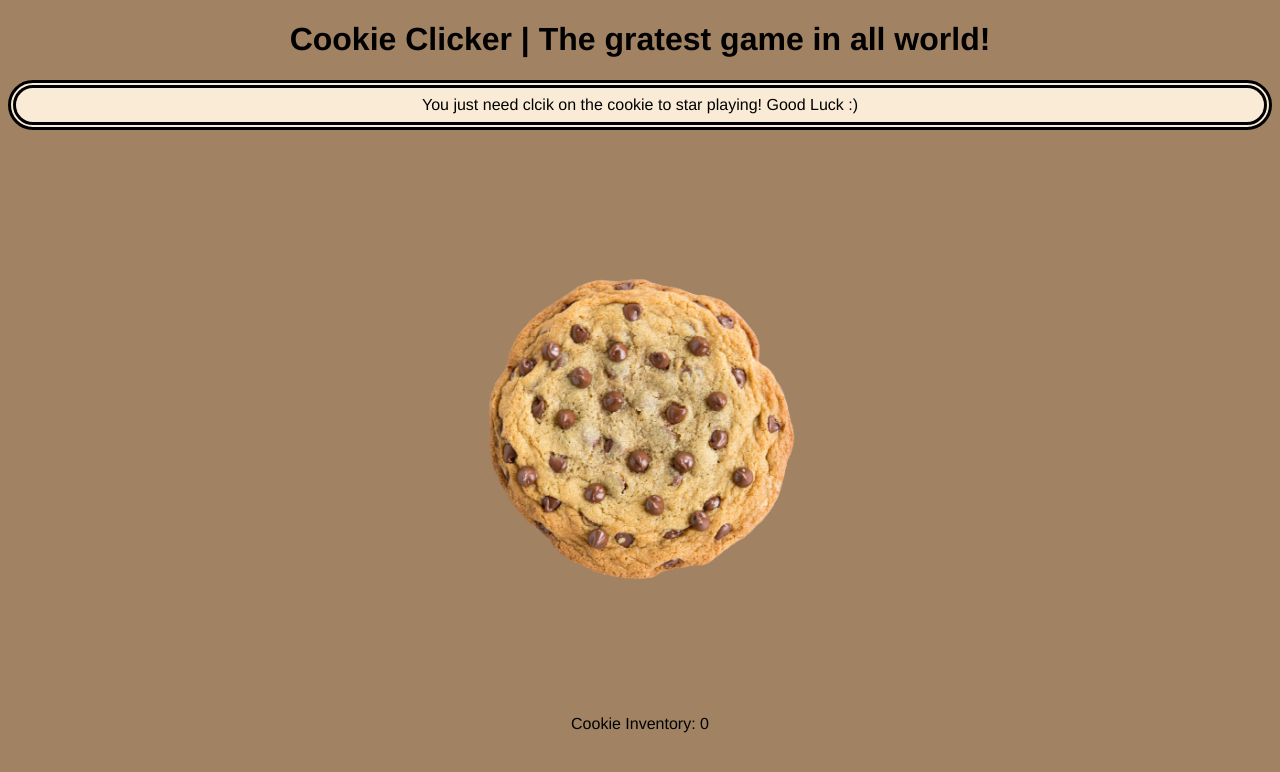
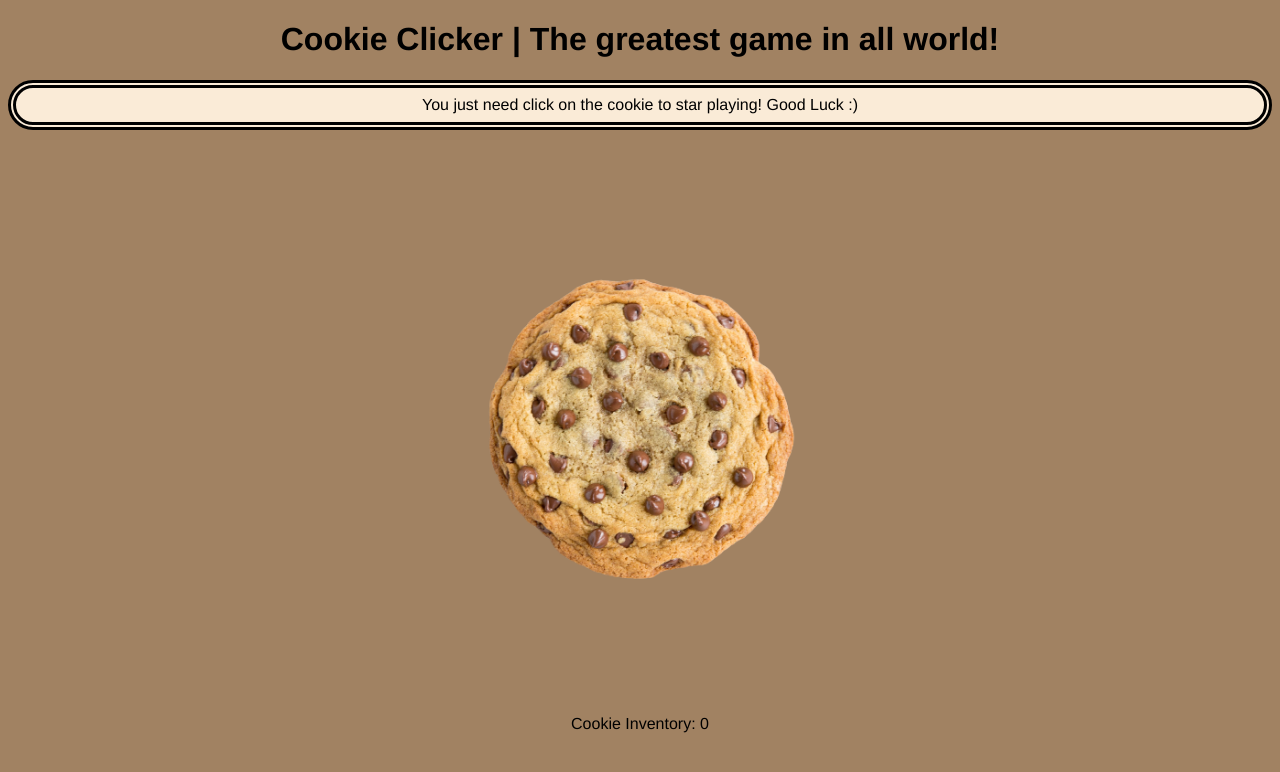
Before and after one commit to danielbirenbaum/cookie_clicker_game, a plain HTML site: page index.html in a window 1280 px wide. Drawn offline with Linux system fonts and the light colour scheme.

Commit message:
Update index.html

```diff
--- a/index.html
+++ b/index.html
@@ -16,8 +16,8 @@
 </head>
 <!-- This code was made by Daniel B. and João J. with the inspiration in a template from yotube. The channel who create this code is: TStalnaker Coding-->
 <body>
-    <h1>Cookie Clicker | The gratest game in all world!</h1>
-    <p id="instructions">You just need clcik on the cookie to star playing! Good Luck :)</p>
+    <h1>Cookie Clicker | The greatest game in all world!</h1>
+    <p id="instructions">You just need click on the cookie to star playing! Good Luck :)</p>
 
     <img src="images/cookie.png" width="30%" onclick="addCookies()">
     <p>Cookie Inventory: <span id="count">0</span></p>
```
